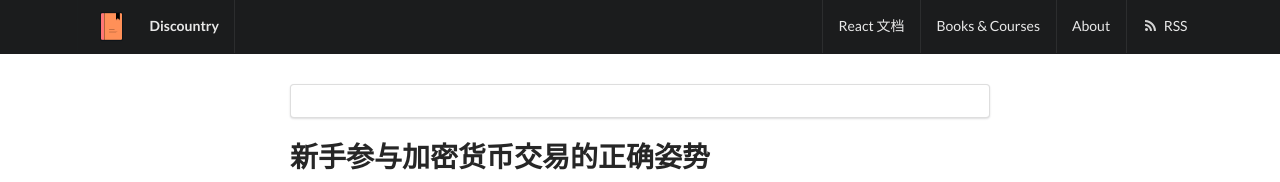
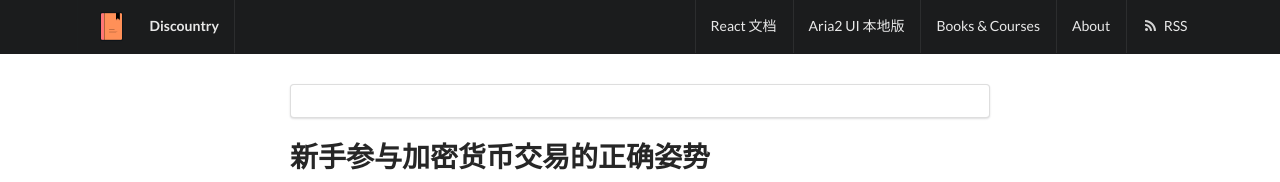
Before and after one commit to discountry/discountry.github.io, a Jekyll site: the page built from index.html, in a window 1280 px wide. Shown: the top 182 px of the page. Built offline with Jekyll 4.4.1, drawn with Linux system fonts in a browser that asks for light colours; the list of posts is cut into pages by our own code.

Commit message:
Update header.html

```diff
--- a/_includes/header.html
+++ b/_includes/header.html
@@ -7,6 +7,7 @@
       <!-- <a href="{{ site.baseurl }}/" class="item">Home</a> -->
       <div class="right menu">
         <a class="item" href="https://doc.react-china.org" target="_blank">React 文档</a>
+        <a class="item" href="/webui-aria2" target="_blank">Aria2 UI 本地版</a>
         {% assign sorted_pages = (site.pages | sort: 'order') %}
         {% for page in sorted_pages %}
           {% if page.title %}
@@ -21,6 +22,7 @@
         <i class="content icon"></i>
         <div class="menu">
           <a class="item" href="https://doc.react-china.org" target="_blank">React 文档</a>
+          <a class="item" href="/webui-aria2" target="_blank">Aria2 UI 本地版</a>
           {% assign sorted_pages = (site.pages | sort: 'order') %}
           {% for page in sorted_pages %}
             {% if page.title %}
```
